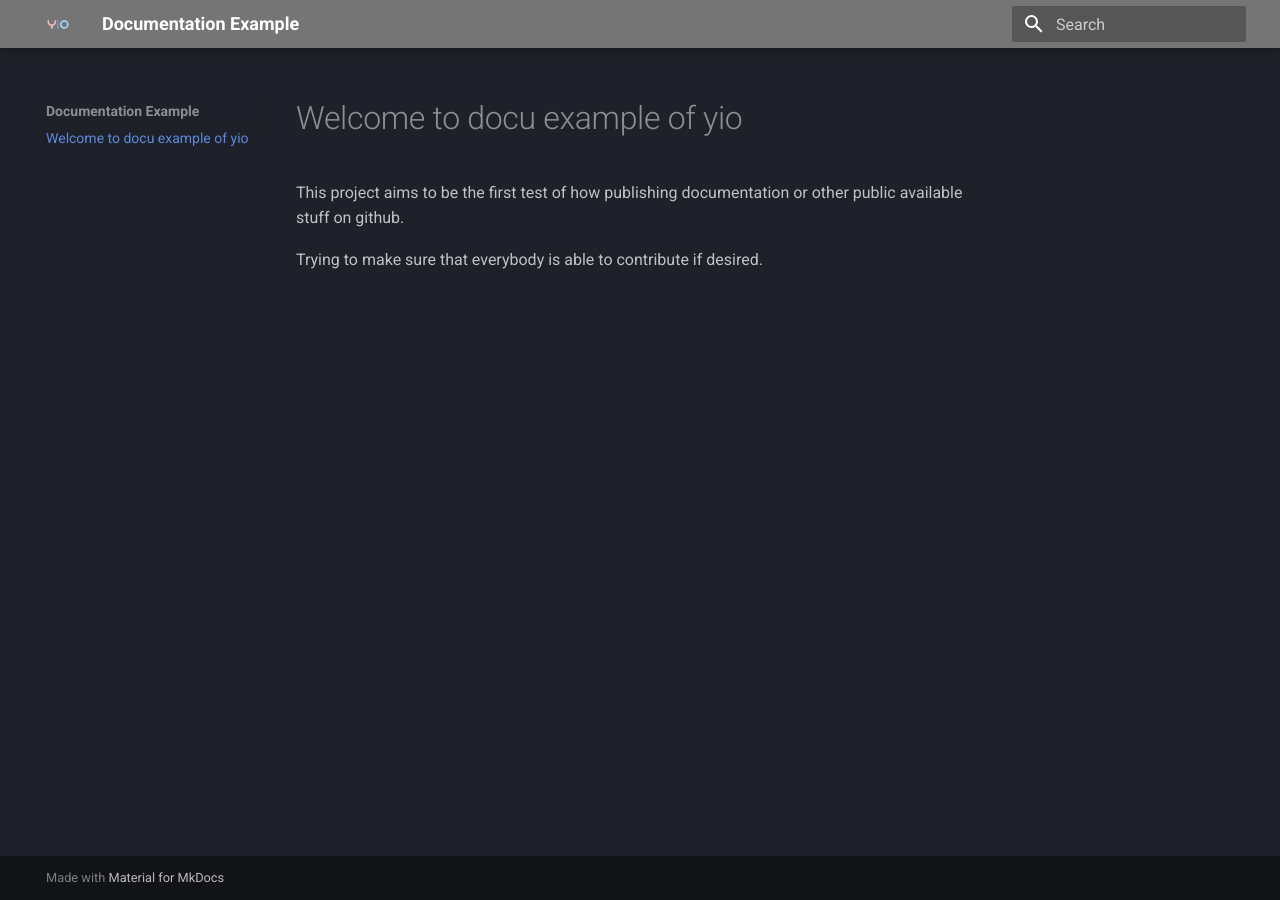
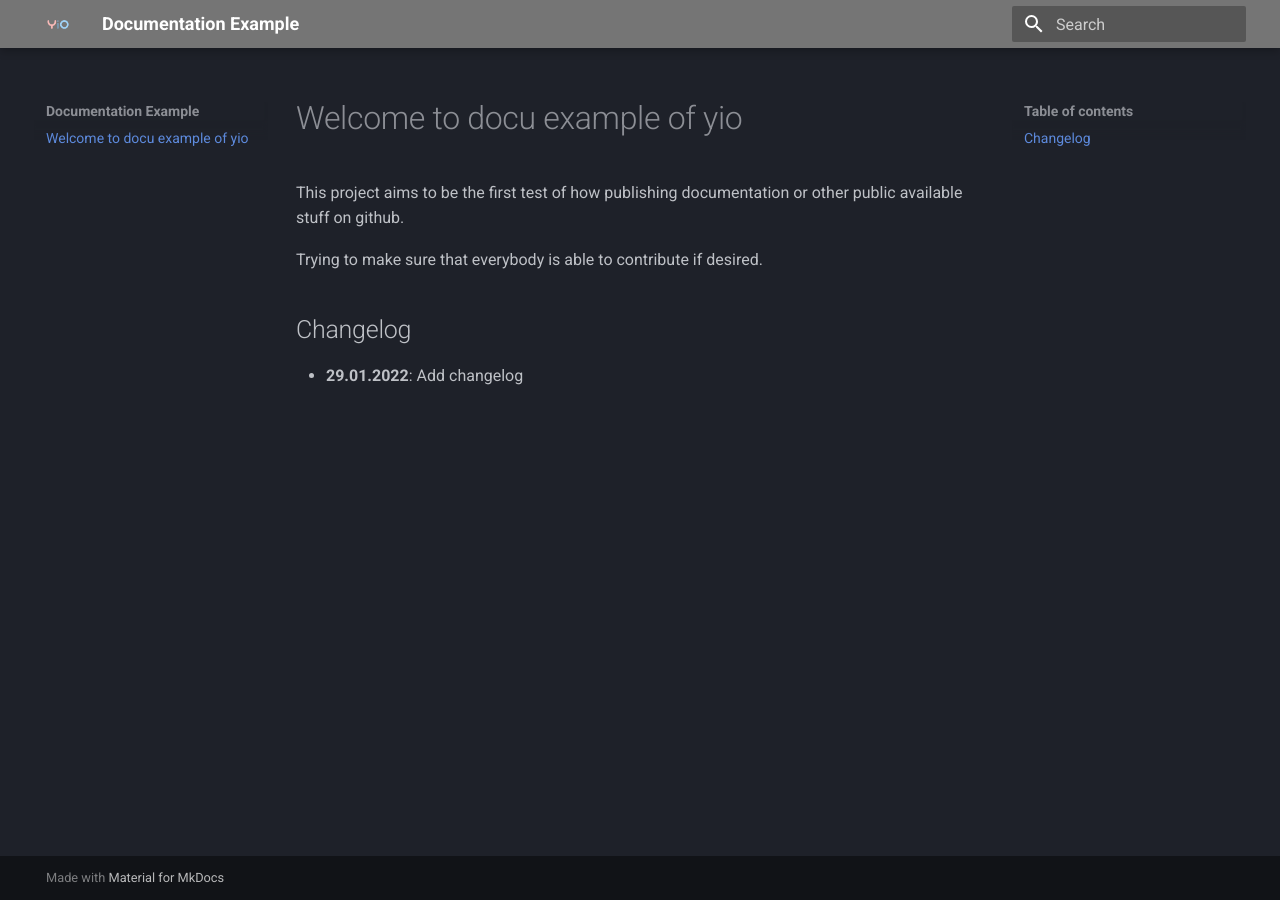
Before and after one commit to yiogmbh/docs-example, an MkDocs documentation site: the page built from docs/index.md, in a window 1280 px wide. Built offline with MkDocs 1.6.1 and Material for MkDocs 9.7.7, drawn with Linux system fonts in a browser that asks for light colours.

```diff
--- a/docs/index.md
+++ b/docs/index.md
@@ -5,3 +5,7 @@ documentation or other public available stuff on github.
 
 Trying to make sure that everybody is able to contribute
 if desired.
+
+## Changelog
+
++ **29.01.2022**: Add changelog
```
Also changed, not shown: README.md (+5 -0 lines).
